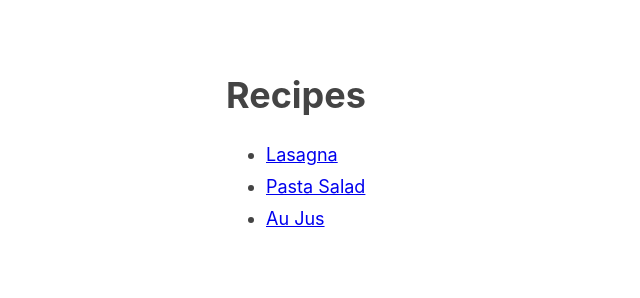
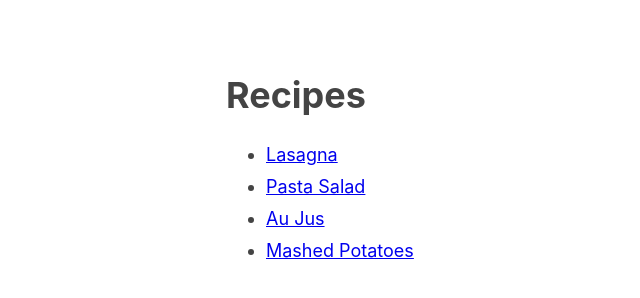
Before and after one commit to taterHotDish/odin-recipes, a plain HTML site: page index.html in a window 1280 px wide. Shown: the whole page, without its empty margins (89-729 px from the left). Drawn offline with Linux system fonts and the light colour scheme.

Commit message:
added mashed potatoes to index

```diff
--- a/index.html
+++ b/index.html
@@ -12,6 +12,7 @@
         <li><a href="./recipes/lasagna.html">Lasagna</a></li>
         <li><a href="./recipes/pasta-salad-recipe.html">Pasta Salad</a></li>
         <li><a href="./recipes/au-jus.html">Au Jus</a></li>
+        <li><a href="./recipes/mashed-potatoes.html">Mashed Potatoes</a></li>
     </ul>
 </body>
 </html>
```
Also changed, not shown: recipes/mashed-potatoes.html (+1 -0 lines).
